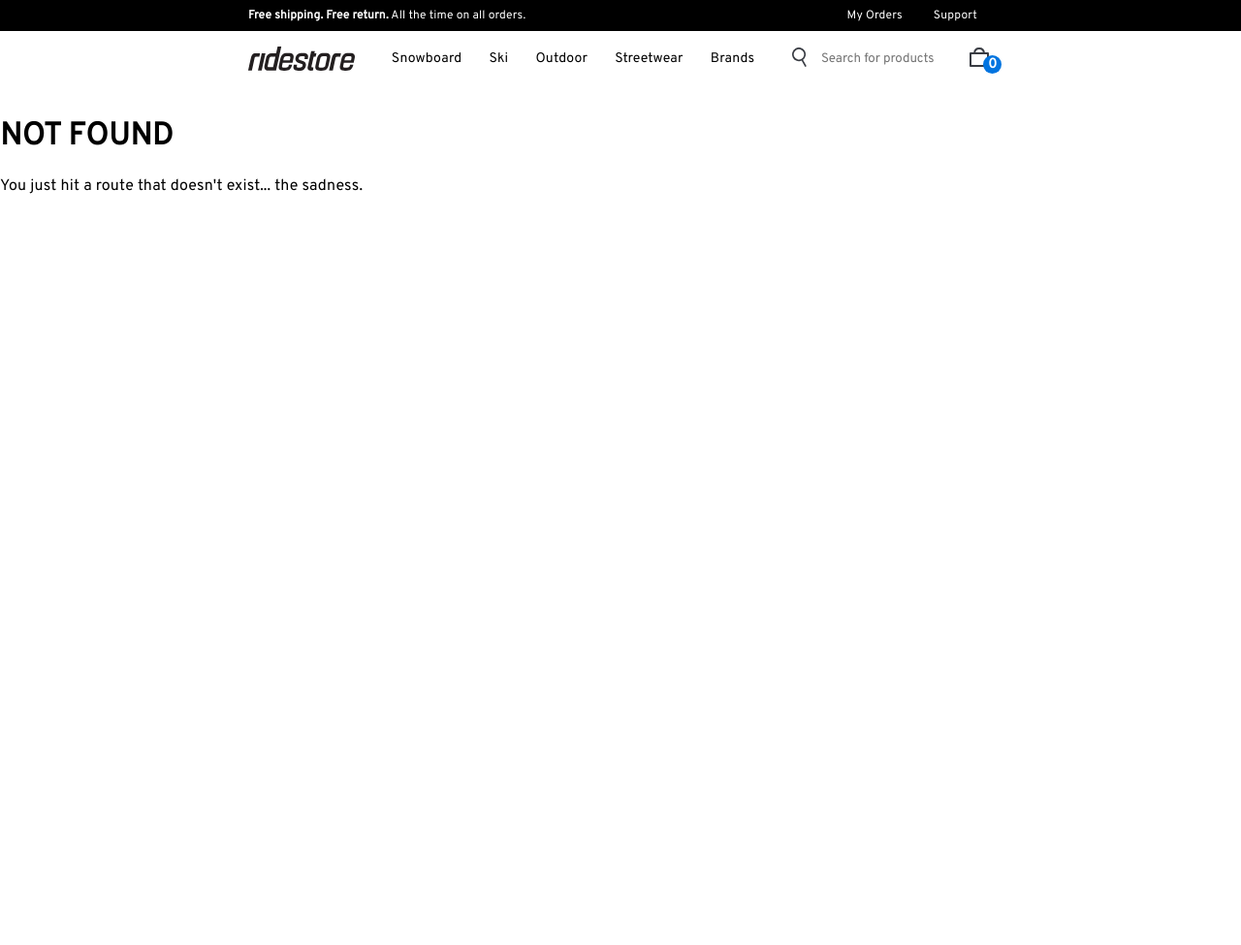
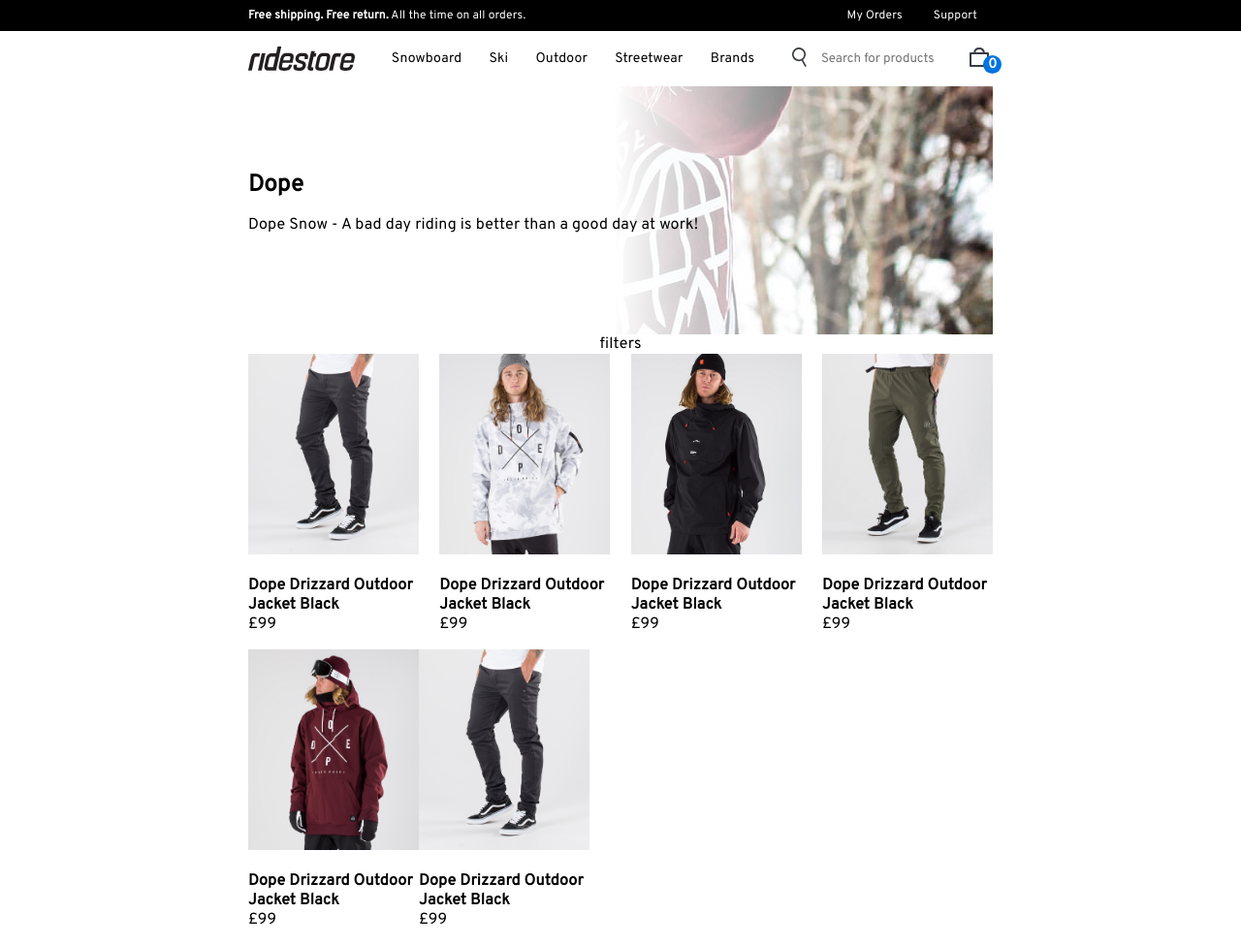
Before and after one commit to dougwithseismic/gatsbify-store-2020, a Gatsby site: page /categoryPage in a window 1280 px wide. Before the commit this address had no page. Shown: the whole page at 97% size. Before the commit the page ends 800 px from the top, so only its background shows below. Built offline with nearby package versions, Linux system fonts and the light colour scheme; Gatsby itself is replaced by a stand-in of ours.

Commit message:
More work on catalog page

```diff
--- a/src/components/Common/Footer/footer.scss
+++ b/src/components/Common/Footer/footer.scss
@@ -4,8 +4,6 @@
     .top-footer {
       display: flex;
       justify-content: space-between;
-      max-width: 80%;
-      margin: 0 auto;
       height: 256px;
 
       .footer-block {
--- a/src/global.css
+++ b/src/global.css
@@ -2,10 +2,6 @@
   margin: 0;
   font-family: 'Overpass', sans-serif;
   letter-spacing: 0.2px;
-}
-
-section {
-  margin: 0 0 2em
 }
 
 .text-bold {
--- /dev/null
+++ b/src/pages/categoryPage.js
@@ -0,0 +1,11 @@
+import React from 'react'
+import PropTypes from 'prop-types'
+import CategoryPage from '../templates/CategoryPage'
+
+const Categories = (props) => {
+  return <CategoryPage />
+}
+
+Categories.propTypes = {}
+
+export default Categories
--- a/src/pages/index.js
+++ b/src/pages/index.js
@@ -65,25 +65,36 @@
       <div className="container">
         <section className="hero-content">
           <div className="hero-left">
-            <h1>Dope 2020</h1>
+            <h1>Blazingly Fast Ecommerce Built For Performance Marketing Teams.</h1>
             <p>
-              Combining high-tech functionality with head-turning designs, the latest styles from Dope will get you
-              ready for any and every adventure this season
+              Powered by <span className="text-bold">Shopify and Gatsby</span>, and built by award-winning Performance
+              Marketers to one-up the current state of ecommerce stagnancy with innovative,{' '}
+              <span className="text-bold">revenue-driving features</span> like Affiliate Create-a-Carts, shared baskets,
+              pay-by-social and automated acquisition in <span className="text-bold">fifteen languages</span>.
+            </p>
+            <p>
+              Something something beautiful sites to <span className="text-bold">make your competitors envious</span> and your
+              customers rave about your brand.
             </p>
           </div>
           <div className="hero-right">
-            <div className="cta-btn">View Collection</div>
+            {/* <div className="cta-btn">View Collection</div> */}
           </div>
         </section>
         <section className="categories">
-          {categories.map((cat, i) => {
+        <h3 className="showcase-heading">Categories</h3>
+
+        <div className="category-content">
+        {categories.map((cat, i) => {
             return (
-              <div className="category-block" key={i}>
+              <Link className="category-block" to='/categoryPage' key={i}>
                 <img className="category-image" src={cat.img} alt={`The Ridestore ${cat.name} Category`} />
                 <div className="category-name">{cat.name}</div>
-              </div>
+              </Link>
             )
           })}
+        </div>
+
         </section>
         <section className="brands">
           <div className="brand-logos">
--- /dev/null
+++ b/src/templates/CategoryPage/categoryPage.scss
@@ -0,0 +1,53 @@
+@media only screen {
+  .category-header {
+    position: relative;
+    display: flex;
+    flex-direction: column;
+
+    .category-header-content {
+      display: flex;
+      flex-direction: column;
+      justify-content: center;
+      h1 {
+        margin: 0;
+      }
+    }
+  }
+
+  .product-catalog {
+    display: flex;
+    flex-direction: row;
+
+    justify-content: space-between;
+    flex-wrap: wrap;
+    .product-card {
+      flex: 0 1 calc(25% - 1em);
+
+      .product-card-image {
+        width: 100%;
+      }
+      .product-card-detail {
+        margin: 1em 0;
+      }
+      .product-title {
+        font-weight: bold;
+      }
+    }
+    &:after {
+      content: "";
+      flex: auto;
+    }
+  }
+} /* Define mobile styles - Mobile First */
+/* Medium screens - TABLET */
+@media only screen and (min-width: 40.063em) {
+} /* min-width 641px, medium screens */
+/* Large screens - DESKTOP */
+@media only screen and (min-width: 64.063em) {
+} /* min-width 1025px, large screens */
+/* XLarge screens */
+@media only screen and (min-width: 90.063em) {
+} /* min-width 1441px, xlarge screens */
+/* XXLarge screens */
+@media only screen and (min-width: 120.063em) {
+} /* min-width 1921px, xlarge screens */
--- /dev/null
+++ b/src/templates/CategoryPage/index.js
@@ -0,0 +1,92 @@
+import React from 'react'
+import PropTypes from 'prop-types'
+import Layout from '../../components/layout'
+import SEO from '../../components/seo'
+
+import './categoryPage.scss'
+import product1 from '../../images/product1.jpg'
+import product2 from '../../images/product2.jpg'
+import product3 from '../../images/product3.jpg'
+import product4 from '../../images/product4.jpg'
+import product5 from '../../images/product5.jpg'
+
+import categoryPageImage from '../../images/categoryPage.jpg'
+
+const CategoryPage = (props) => {
+  return (
+    <Layout>
+      <SEO title="Category Page" />
+      <section className="category-header">
+        <div
+          className="container category-header-content"
+          style={{
+            background: `linear-gradient(90deg, rgba(255,255,255,1) 49%, rgba(0,212,255,0) 100%), url(${categoryPageImage}) right`,
+            height: '256px'
+          }}
+        >
+          <div className="category-header-content">
+            <h1>Dope</h1>
+            <p>Dope Snow - A bad day riding is better than a good day at work!</p>
+          </div>
+        </div>
+      </section>
+      <div className="container">
+        <section className="category-filter">filters</section>
+        <section className="product-catalog">
+          {/* Product Card */}
+          <div className="product-card">
+            <img src={product1} alt="" className="product-card-image" />
+            <div className="product-card-detail">
+              <div className="product-title">Dope Drizzard Outdoor Jacket Black</div>
+              <div className="product-price">£99</div>
+            </div>
+          </div>
+          {/* Product Card */}
+          <div className="product-card">
+            <img src={product2} alt="" className="product-card-image" />
+            <div className="product-card-detail">
+              <div className="product-title">Dope Drizzard Outdoor Jacket Black</div>
+              <div className="product-price">£99</div>
+            </div>
+          </div>
+          {/* Product Card */}
+          <div className="product-card">
+            <img src={product3} alt="" className="product-card-image" />
+            <div className="product-card-detail">
+              <div className="product-title">Dope Drizzard Outdoor Jacket Black</div>
+              <div className="product-price">£99</div>
+            </div>
+          </div>
+          {/* Product Card */}
+          <div className="product-card">
+            <img src={product4} alt="" className="product-card-image" />
+            <div className="product-card-detail">
+              <div className="product-title">Dope Drizzard Outdoor Jacket Black</div>
+              <div className="product-price">£99</div>
+            </div>
+          </div>
+          {/* Product Card */}
+          <div className="product-card">
+            <img src={product5} alt="" className="product-card-image" />
+            <div className="product-card-detail">
+              <div className="product-title">Dope Drizzard Outdoor Jacket Black</div>
+              <div className="product-price">£99</div>
+            </div>
+          </div>
+          {/* Product Card */}
+          <div className="product-card">
+            <img src={product1} alt="" className="product-card-image" />
+            <div className="product-card-detail">
+              <div className="product-title">Dope Drizzard Outdoor Jacket Black</div>
+              <div className="product-price">£99</div>
+            </div>
+          </div>
+        </section>
+      </div>
+    </Layout>
+  )
+}
+
+CategoryPage.propTypes = {}
+
+export default CategoryPage
```
Also changed, not shown: src/pages/index.scss (+11 -1 lines), src/images/categoryPage.jpg (added), src/images/product1.jpg (added), src/images/product2.jpg (added), src/images/product3.jpg (added), src/images/product4.jpg (added), src/images/product5.jpg (added).
